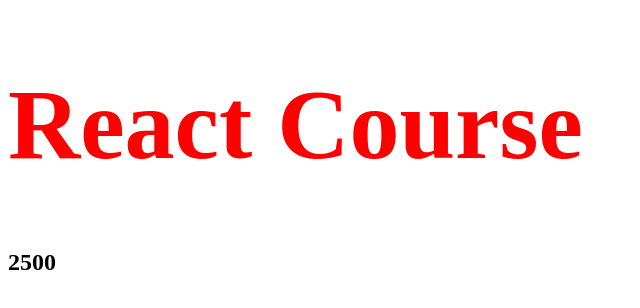
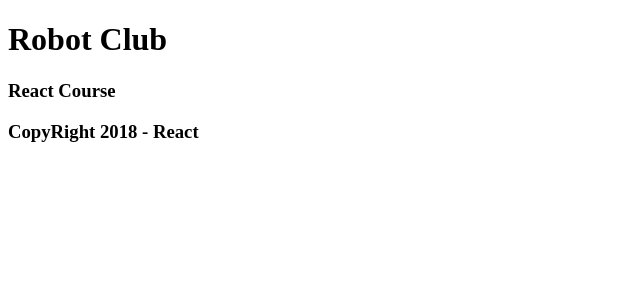
Before and after one commit to NLGRF/React-Course, a React (Create React App) app in the folder hello-react/: page / in a window 1280 px wide. Shown: the top 308 px of the page, without its empty margins (0-640 px from the left). Built offline with nearby package versions, Linux system fonts and the light colour scheme.

Commit message:
React-Create Component

```diff
--- a/hello-react/src/App.js
+++ b/hello-react/src/App.js
@@ -1,15 +1,15 @@
 import React, { Component } from 'react';
+import Header from './Header';
+import Content from './Content';
+import Footer from './Footer';
 
 class App extends Component {
     render() {
-      var mystyle={
-        fontSize:100,
-        color:'#FF0000'
-      }
       return (
         <div>
-          <h1 style={mystyle}>React Course</h1>
-          <h2>{50*50}</h2>
+          <Header />
+          <Content />
+          <Footer />
         </div>
       );
     }
--- /dev/null
+++ b/hello-react/src/Content.js
@@ -0,0 +1,13 @@
+import React, { Component } from 'react';
+
+class Content extends Component {
+    render() {
+      return (
+        <div>
+          <h3>React Course</h3>
+        </div>
+      );
+    }
+}
+
+export default Content;
--- /dev/null
+++ b/hello-react/src/Footer.js
@@ -0,0 +1,13 @@
+import React, { Component } from 'react';
+
+class Footer extends Component {
+    render() {
+      return (
+        <div>
+          <h3>CopyRight 2018 - React</h3>
+        </div>
+      );
+    }
+}
+
+export default Footer;
--- /dev/null
+++ b/hello-react/src/Header.js
@@ -0,0 +1,13 @@
+import React, { Component } from 'react';
+
+class Header extends Component {
+    render() {
+      return (
+        <div>
+          <h1>Robot Club</h1>
+        </div>
+      );
+    }
+}
+
+export default Header;
```
